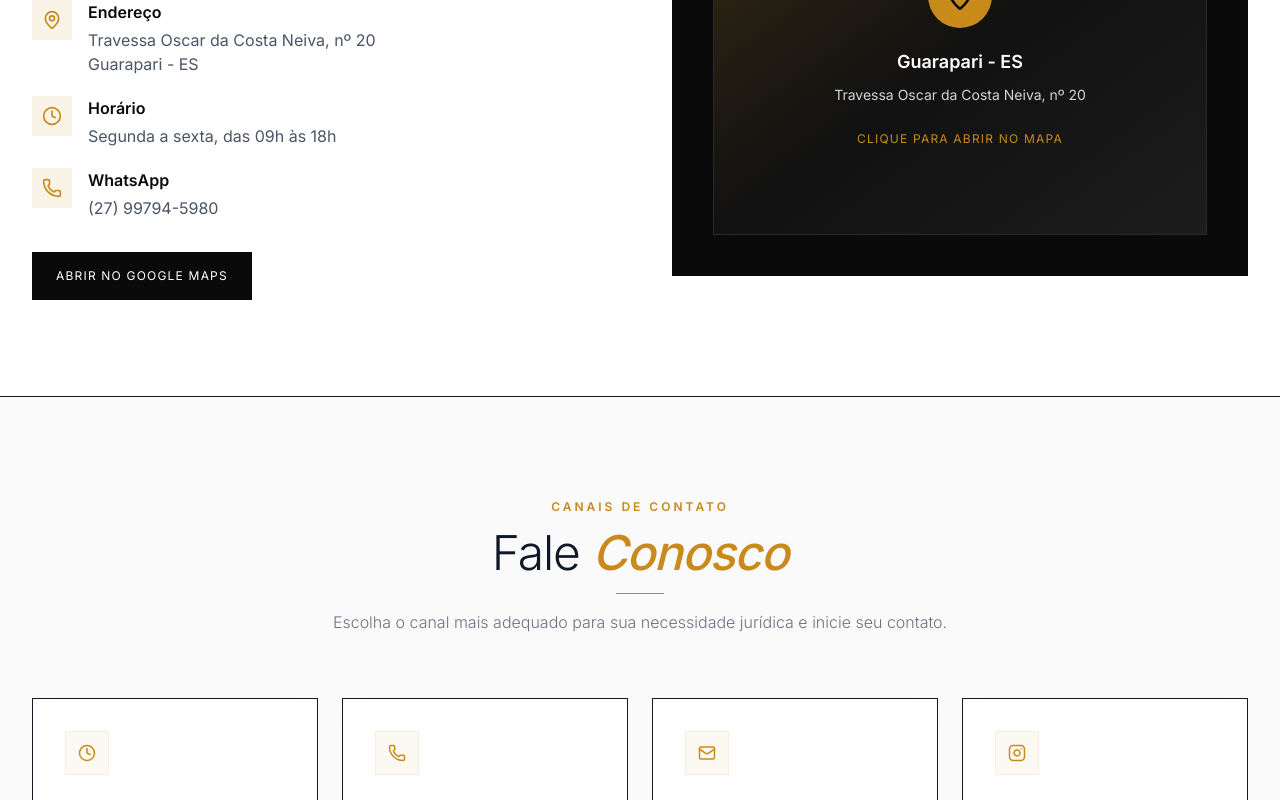
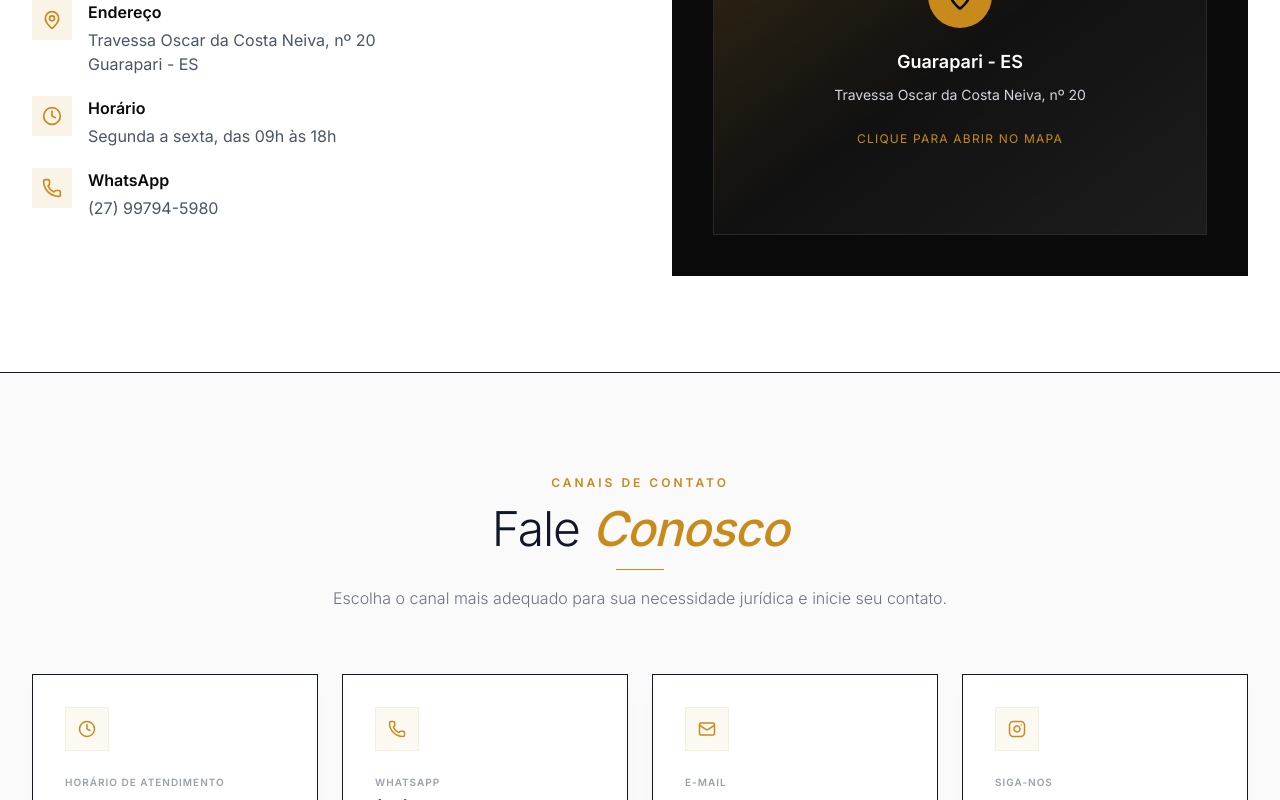
Before and after one commit to SergioooAlexandre/eribaldo-pinheiro-advocacia, a React (Vite) app: page / in a window 1280 px wide. Shown: the part 3663-4463 px from the top of the page. Built offline with nearby package versions, Linux system fonts and the light colour scheme.

Commit message:
Remove botao abrir google maps

```diff
--- a/src/components/Localizacao.tsx
+++ b/src/components/Localizacao.tsx
@@ -27,7 +27,7 @@ export default function Localizacao() {
               jurídico com seriedade, discrição e compromisso com cada cliente.
             </p>
 
-            <div className="space-y-5 mb-8">
+            <div className="space-y-5">
               <div className="flex items-start gap-4">
                 <div className="min-w-10 w-10 h-10 bg-[#C88A1A]/10 flex items-center justify-center">
                   <MapPin size={20} className="text-[#C88A1A]" />
@@ -65,15 +65,6 @@ export default function Localizacao() {
                 </div>
               </div>
             </div>
-
-            <a
-              href="https://www.google.com/maps/search/?api=1&query=Travessa%20Oscar%20da%20Costa%20Neiva%2020%20Guarapari%20ES"
-              target="_blank"
-              rel="noreferrer"
-              className="inline-flex items-center justify-center bg-[#0A0A0A] text-white px-6 py-4 text-xs uppercase tracking-widest hover:bg-[#C88A1A] hover:text-black transition w-full sm:w-auto"
-            >
-              Abrir no Google Maps
-            </a>
           </div>
 
           {/* LADO DIREITO - CARD/MAPA */}
```
